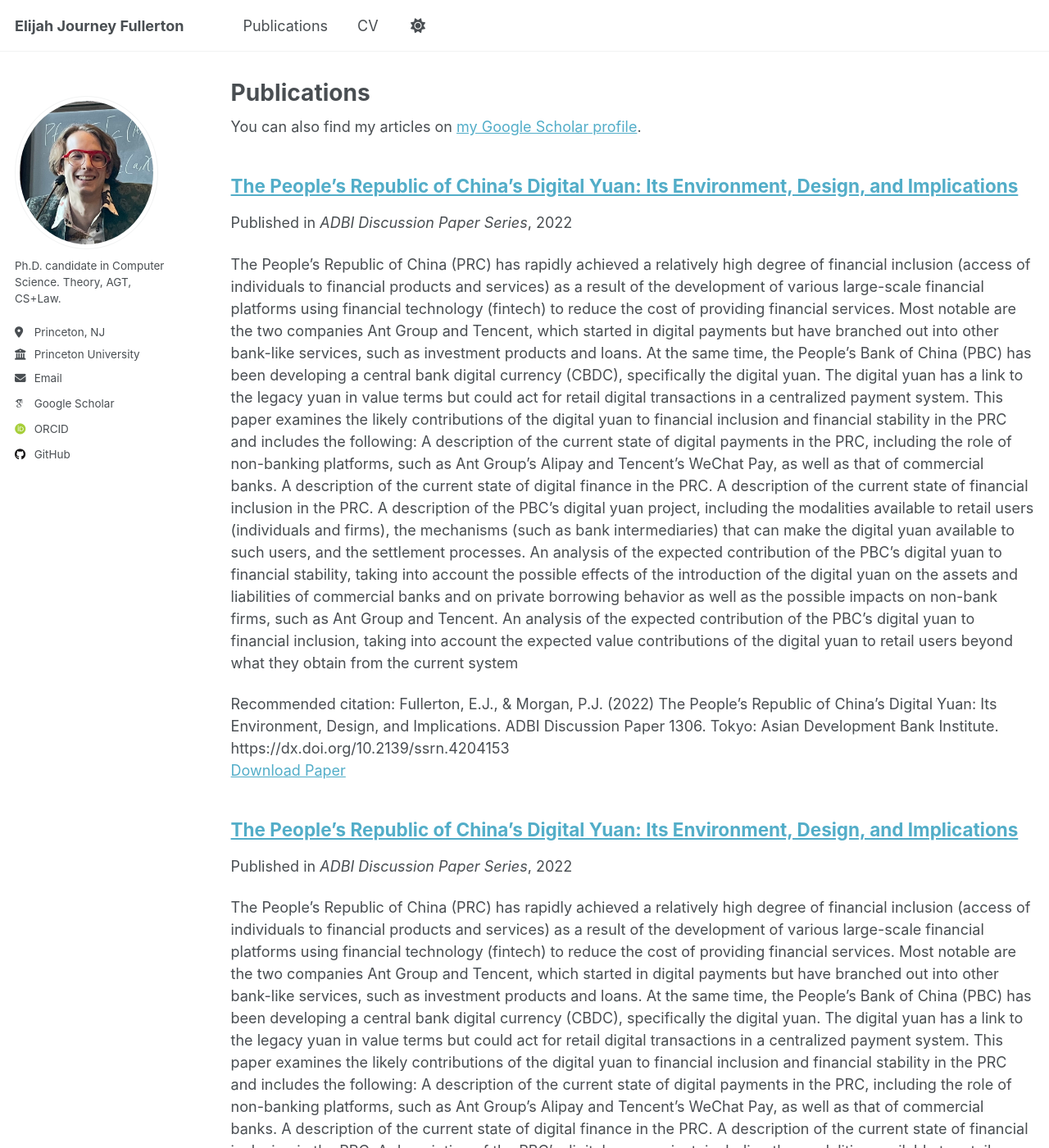
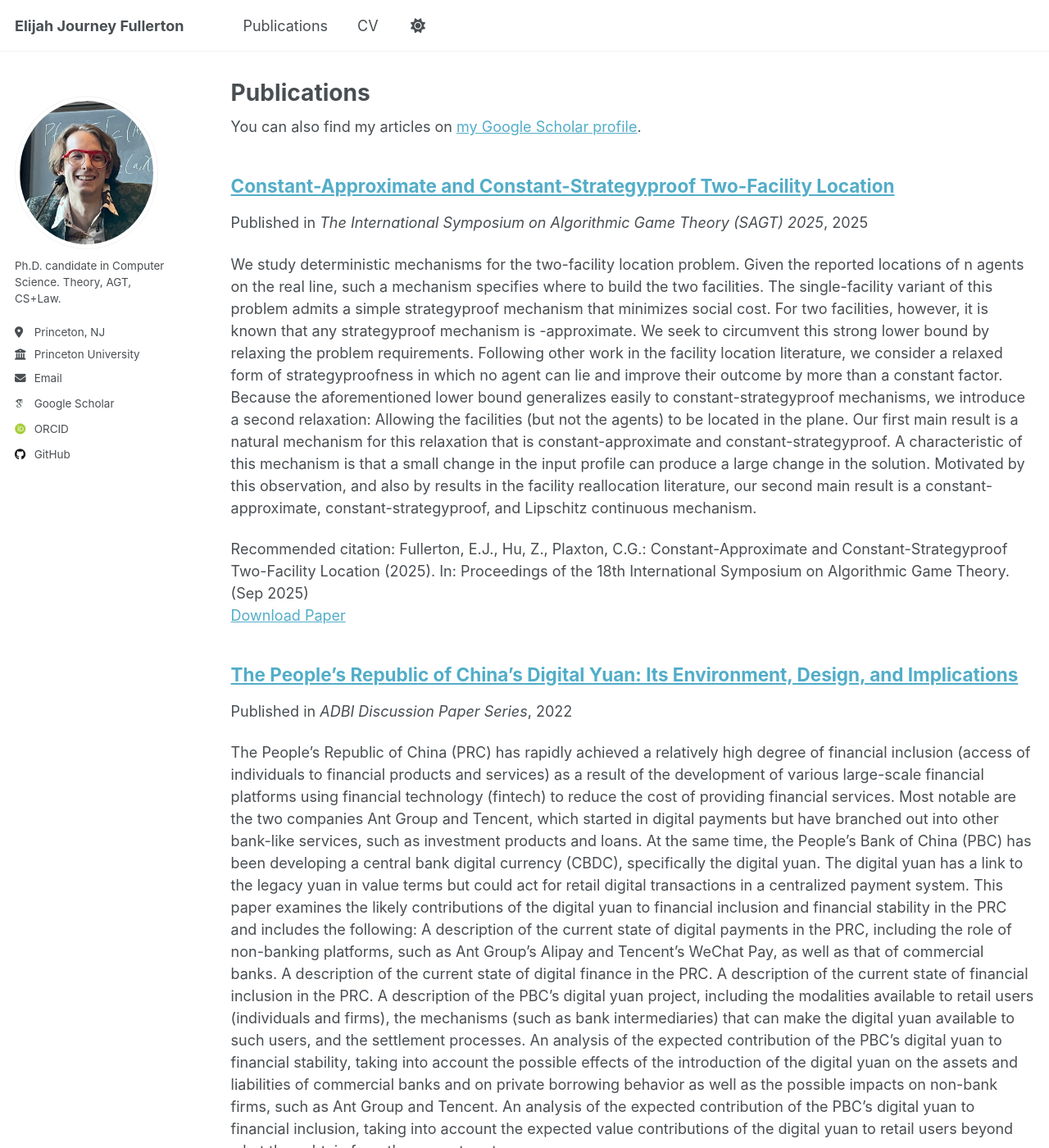
Before and after one commit to elijah-fullerton/elijah-fullerton.github.io, a Jekyll site: the page built from _pages/publications.html, in a window 1280 px wide and 1400 px high. Shown: the whole window at 82% size. Built offline with Jekyll 4.4.1, drawn with Linux system fonts in a browser that asks for light colours; some web fonts are replaced; a script that is not in the unit is left out.

Commit message:
Update 2025-07-06-constant-approximate-facility-location.md

```diff
--- a/_publications/2025-07-06-constant-approximate-facility-location.md
+++ b/_publications/2025-07-06-constant-approximate-facility-location.md
@@ -1,13 +1,12 @@
 ---
-title: "The People's Republic of China's Digital Yuan: Its Environment, Design, and Implications"
+title: "Constant-Approximate and Constant-Strategyproof Two-Facility Location"
 collection: publications
 category: manuscripts
-permalink: /publication/2009-10-01-paper-title-number-1
-excerpt: 'The People’s Republic of China (PRC) has rapidly achieved a relatively high degree of financial inclusion (access of individuals to financial products and services) as a result of the development of various large-scale financial platforms using financial technology (fintech) to reduce the cost of providing financial services. Most notable are the two companies Ant Group and Tencent, which started in digital payments but have branched out into other bank-like services, such as investment products and loans. At the same time, the People’s Bank of China (PBC) has been developing a central bank digital currency (CBDC), specifically the digital yuan. The digital yuan has a link to the legacy yuan in value terms but could act for retail digital transactions in a centralized payment system. This paper examines
-the likely contributions of the digital yuan to financial inclusion and financial stability in the PRC and includes the following: A description of the current state of digital payments in the PRC, including the role of non-banking platforms, such as Ant Group’s Alipay and Tencent’s WeChat Pay, as well as that of commercial banks. A description of the current state of digital finance in the PRC. A description of the current state of financial inclusion in the PRC. A description of the PBC’s digital yuan project, including the modalities available to retail users (individuals and firms), the mechanisms (such as bank intermediaries) that can make the digital yuan available to such users, and the settlement processes. An analysis of the expected contribution of the PBC’s digital yuan to financial stability, taking into account the possible effects of the introduction of the digital yuan on the assets and liabilities of commercial banks and on private borrowing behavior as well as the possible impacts on non-bank firms, such as Ant Group and Tencent. An analysis of the expected contribution of the PBC’s digital yuan to financial inclusion, taking into account the expected value contributions of the digital yuan to retail users beyond what they obtain from the current system'
-date: 2022-02-01
-venue: 'ADBI Discussion Paper Series'
-paperurl: 'http://academicpages.github.io/files/paper1.pdf](https://www.adb.org/sites/default/files/publication/772316/adb-wp1306.pdf'
-citation: 'Fullerton, E.J., & Morgan, P.J. (2022) The People’s Republic of China’s Digital Yuan: Its Environment, Design, and Implications. ADBI Discussion Paper 1306. Tokyo: Asian Development Bank Institute. https://dx.doi.org/10.2139/ssrn.4204153'
+permalink: /publication/2025-07-06-constant-approximate-facility-location.md
+excerpt: 'We study deterministic mechanisms for the two-facility location problem. Given the reported locations of n agents on the real line, such a mechanism specifies where to build the two facilities. The single-facility variant of this problem admits a simple strategyproof mechanism that minimizes social cost. For two facilities, however, it is known that any strategyproof mechanism is  -approximate. We seek to circumvent this strong lower bound by relaxing the problem requirements. Following other work in the facility location literature, we consider a relaxed form of strategyproofness in which no agent can lie and improve their outcome by more than a constant factor. Because the aforementioned   lower bound generalizes easily to constant-strategyproof mechanisms, we introduce a second relaxation: Allowing the facilities (but not the agents) to be located in the plane. Our first main result is a natural mechanism for this relaxation that is constant-approximate and constant-strategyproof. A characteristic of this mechanism is that a small change in the input profile can produce a large change in the solution. Motivated by this observation, and also by results in the facility reallocation literature, our second main result is a constant-approximate, constant-strategyproof, and Lipschitz continuous mechanism.'
+date: 2025-07-06
+venue: 'The International Symposium on Algorithmic Game Theory (SAGT) 2025'
+paperurl: 'http://academicpages.github.io/files/paper1.pdf'
+citation: 'Fullerton, E.J., Hu, Z., Plaxton, C.G.: Constant-Approximate and Constant-Strategyproof Two-Facility Location (2025). In: Proceedings of the 18th International Symposium on Algorithmic Game Theory. (Sep 2025)'
 ---
 The contents above will be part of a list of publications, if the user clicks the link for the publication than the contents of section will be rendered as a full page, allowing you to provide more information about the paper for the reader. When publications are displayed as a single page, the contents of the above "citation" field will automatically be included below this section in a smaller font.
```
